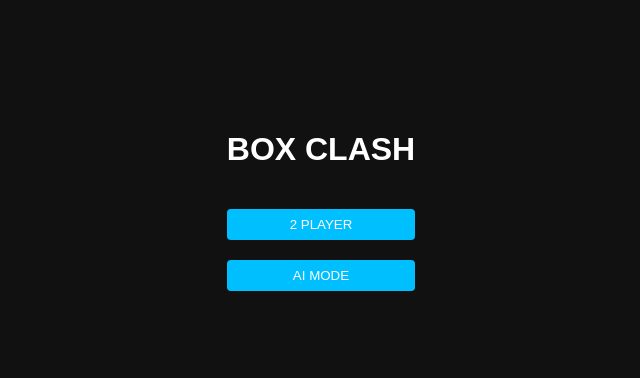
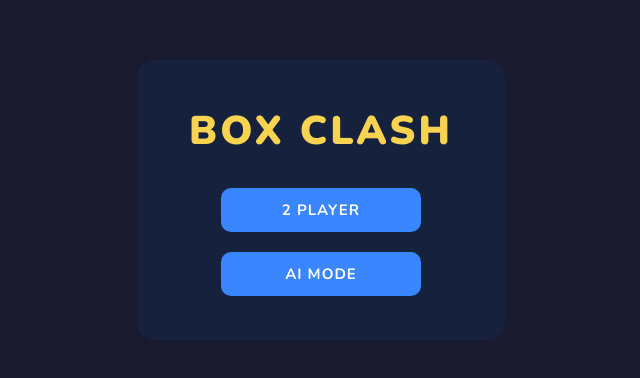
Before and after one commit to viswanathan11/BOX-CLASH, a React (Vite) app in the folder box-clash/: page / in a window 1280 px wide. Shown: the part 200-578 px from the top of the page, without its empty margins (319-959 px from the left). Built offline with nearby package versions, Linux system fonts and the light colour scheme.

Commit message:
Started the Ai Logic

```diff
--- a/box-clash/src/App.css
+++ b/box-clash/src/App.css
@@ -1,13 +1,26 @@
+/* ===== Imports ===== */
+@import url('https://fonts.googleapis.com/css2?family=Nunito:wght@600;700;800;900&display=swap');
+
 /* ===== Global ===== */
+* {
+  margin: 0;
+  padding: 0;
+  box-sizing: border-box;
+}
+
 body {
   margin: 0;
-  background: #111;
-  font-family: Arial, Helvetica, sans-serif;
-  color: white;
+  background: #1a1a2e;
+  font-family: 'Nunito', sans-serif;
+  color: #eee;
   display: flex;
   justify-content: center;
   align-items: center;
-  height: 100vh;
+  min-height: 100vh;
+}
+
+.app {
+  position: relative;
 }
 
 /* ===== Game Container ===== */
@@ -17,14 +30,36 @@ body {
 
 /* ===== Score Board ===== */
 .score-board {
-  margin-bottom: 20px;
-  font-size: 18px;
-  font-weight: bold;
+  display: flex;
+  justify-content: center;
+  gap: 24px;
+  margin-bottom: 24px;
+  font-size: 16px;
+  font-weight: 800;
+}
+
+.score-board div {
+  padding: 10px 24px;
+  border-radius: 12px;
+  min-width: 130px;
+}
+
+.score-board div:first-child {
+  background: #3a86ff;
+  color: #fff;
+}
+
+.score-board div:last-child {
+  background: #ff006e;
+  color: #fff;
 }
 
 /* ===== Board ===== */
 .board {
   display: inline-block;
+  padding: 20px;
+  background: #16213e;
+  border-radius: 14px;
 }
 
 /* ===== Dot Row ===== */
@@ -33,7 +68,7 @@ body {
   align-items: center;
 }
 
-/* ===== Middle Row (Vertical edges + boxes) ===== */
+/* ===== Middle Row ===== */
 .middle-row {
   display: flex;
   align-items: center;
@@ -41,72 +76,179 @@ body {
 
 /* ===== Dots ===== */
 .dot {
-  width: 12px;
-  height: 12px;
-  background: white;
+  width: 14px;
+  height: 14px;
+  background: #e0e0e0;
   border-radius: 50%;
+  z-index: 2;
+  position: relative;
+  flex-shrink: 0;
 }
 
 /* ===== Horizontal Edge ===== */
 .h-edge {
-  width: 50px;
-  height: 10px;
+  width: 54px;
+  height: 14px;
   display: flex;
   align-items: center;
   justify-content: center;
   cursor: pointer;
+  border-radius: 4px;
+  transition: background 0.15s;
+}
+
+.h-edge:hover {
+  background: rgba(255, 255, 255, 0.08);
 }
 
 .edge-filled {
   width: 100%;
-  height: 4px;
-  background: #00bfff;
+  height: 5px;
+  background: #f8d34f;
+  border-radius: 3px;
 }
 
 /* ===== Vertical Edge ===== */
 .v-edge {
-  width: 10px;
-  height: 50px;
+  width: 14px;
+  height: 54px;
   display: flex;
   align-items: center;
   justify-content: center;
   cursor: pointer;
+  border-radius: 4px;
+  transition: background 0.15s;
+}
+
+.v-edge:hover {
+  background: rgba(255, 255, 255, 0.08);
 }
 
 .edge-filled-vertical {
-  width: 4px;
+  width: 5px;
   height: 100%;
-  background: #00bfff;
+  background: #f8d34f;
+  border-radius: 3px;
 }
 
 /* ===== Box ===== */
 .box {
-  width: 52.2px;
-  height: 50px;
+  width: 54px;
+  height: 54px;
   display: flex;
   align-items: center;
   justify-content: center;
-  font-weight: bold;
-  font-size: 16px;
+  font-weight: 800;
+  font-size: 13px;
+  border-radius: 6px;
 }
 
 /* ===== Button ===== */
 button {
-  margin-top: 20px;
-  padding: 8px 20px;
+  margin-top: 14px;
+  padding: 12px 28px;
   border: none;
-  background: #00bfff;
-  color: white;
+  background: #3a86ff;
+  color: #fff;
   cursor: pointer;
-  border-radius: 4px;
+  border-radius: 10px;
+  font-family: 'Nunito', sans-serif;
+  font-size: 15px;
+  font-weight: 700;
+  letter-spacing: 1px;
+  transition:
+    background 0.2s,
+    transform 0.1s;
 }
 
 button:hover {
-  background: #009acd;
+  background: #2667cc;
+  transform: translateY(-1px);
 }
 
-.card{
+button:active {
+  transform: translateY(0);
+}
+
+/* ===== Card (Menu Screens) ===== */
+.card {
   display: flex;
   flex-direction: column;
-  justify-content: center;
+  align-items: center;
+  gap: 6px;
+  padding: 44px 52px;
+  background: #16213e;
+  border-radius: 18px;
 }
+
+.card h1 {
+  font-size: 40px;
+  font-weight: 900;
+  letter-spacing: 3px;
+  margin-bottom: 10px;
+  color: #f8d34f;
+}
+
+.card h2 {
+  font-size: 22px;
+  font-weight: 700;
+  letter-spacing: 2px;
+  color: #ccc;
+  margin-bottom: 6px;
+}
+
+.card button {
+  width: 200px;
+}
+
+/* ===== Responsive ===== */
+@media (max-width: 600px) {
+  .card {
+    padding: 32px 24px;
+  }
+
+  .card h1 {
+    font-size: 28px;
+  }
+
+  .card button {
+    width: 170px;
+    padding: 10px 20px;
+    font-size: 13px;
+  }
+
+  .board {
+    padding: 10px;
+  }
+
+  .dot {
+    width: 10px;
+    height: 10px;
+  }
+
+  .h-edge {
+    width: 38px;
+    height: 10px;
+  }
+
+  .v-edge {
+    width: 10px;
+    height: 38px;
+  }
+
+  .box {
+    width: 38px;
+    height: 38px;
+    font-size: 11px;
+  }
+
+  .score-board {
+    gap: 14px;
+    font-size: 13px;
+  }
+
+  .score-board div {
+    padding: 8px 14px;
+    min-width: 100px;
+  }
+}
--- a/box-clash/src/App.jsx
+++ b/box-clash/src/App.jsx
@@ -109,7 +109,6 @@ function App() {
           goHome={goHome}
         />
       )}
-
     </div>
   );
 }
--- a/box-clash/src/Components/GameScreen.jsx
+++ b/box-clash/src/Components/GameScreen.jsx
@@ -178,11 +178,14 @@ function GameScreen({ gridSize, mode, difficulty, goHome }) {
     localStorage.removeItem(STORAGE_KEY);
     goHome();
   };
+
   return (
     <div className="game-container">
       <div className="score-board">
-        <div>Player 1:{score.P1}</div>
-        <div>Player 2:{score.P2}</div>
+        <div>Player 1: {score.P1}</div>
+        <div>
+          {mode == 'ai' ? 'AI' : 'Player 2'}: {score.P2}
+        </div>
       </div>
 
       <div className="board">
@@ -214,7 +217,9 @@ function GameScreen({ gridSize, mode, difficulty, goHome }) {
                     </div>
                     {c < boxes[r].length && (
                       <div className="box">
-                        {boxes[r][c]} {/*boxes[r][c]= p1|p2*/}
+                        {/*boxes[r][c]= p1|p2*/}
+                        {console.log(`player :${boxes[r][c]} mode:${mode}`)}
+                        {boxes[r][c] === 'P2' && mode === 'ai' ? 'AI' : boxes[r][c]}
                       </div>
                     )}
                   </React.Fragment>
```
Also changed, not shown: box-clash/AI Mode/aiLogic.js (added, +19 -0 lines).
